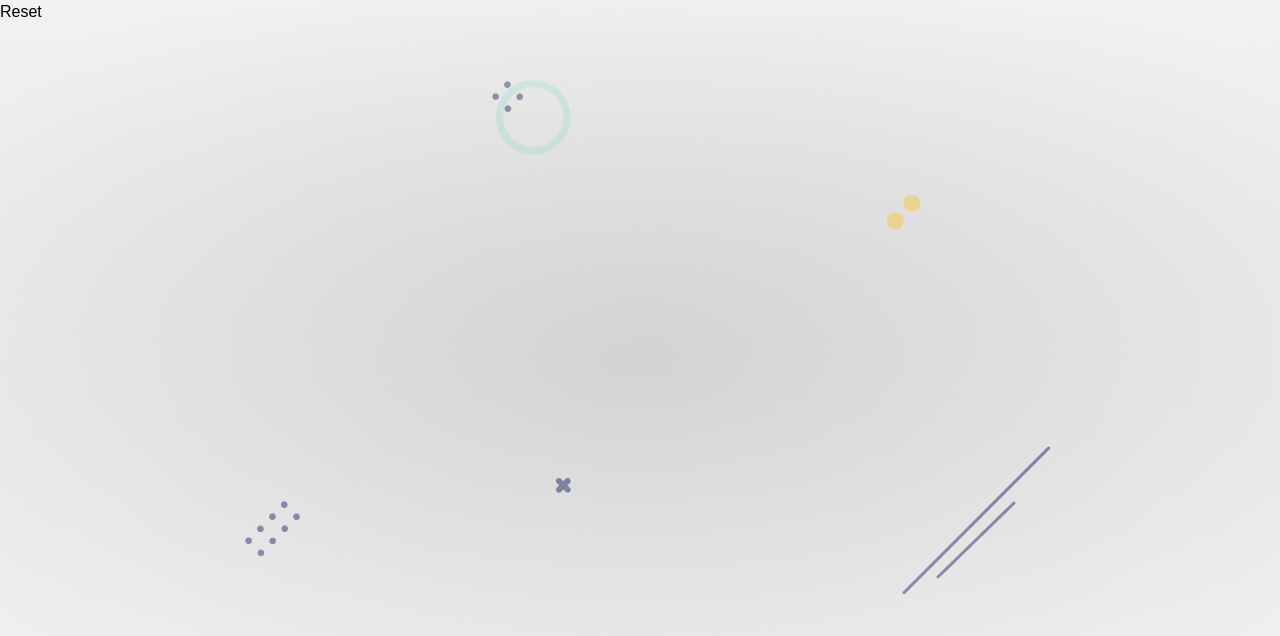
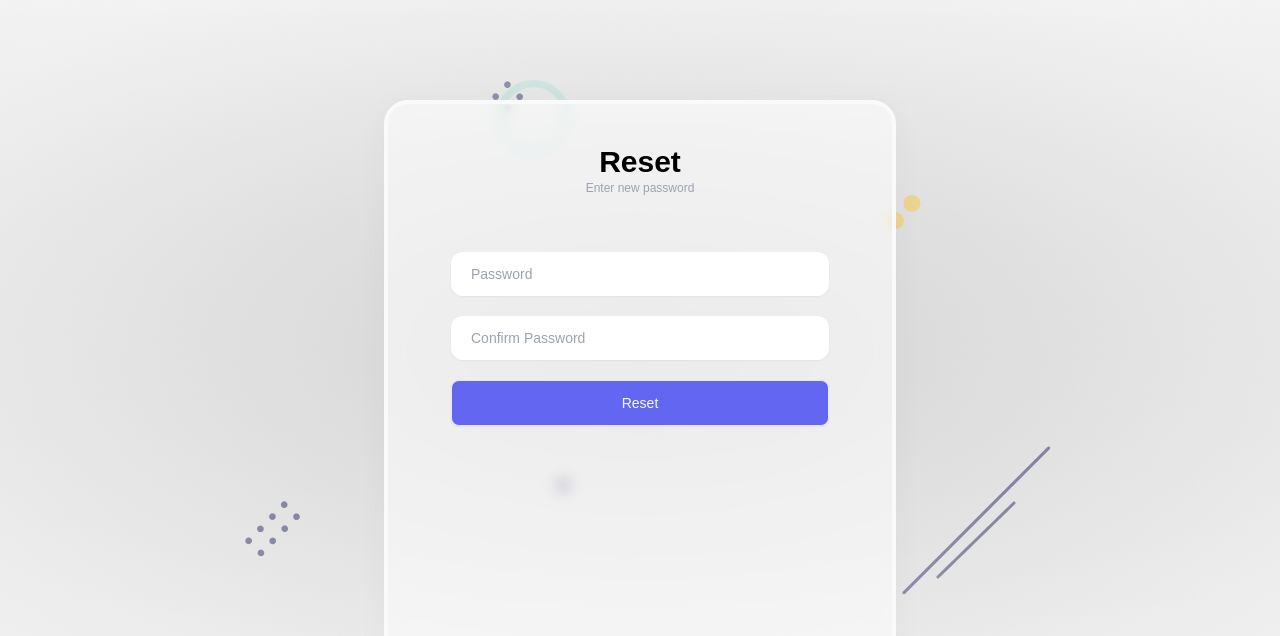
Before and after one commit to ralphbetta/mern-auth-flow, a React (Create React App) app in the folder client/: page /reset in a window 1280 px wide. Shown: the top 636 px of the page. Built offline with nearby package versions, Linux system fonts and the light colour scheme.

Commit message:
completed password reset and recovery screen

```diff
--- a/client/src/helper/validate.js
+++ b/client/src/helper/validate.js
@@ -23,11 +23,22 @@ export async function passwordValidate(values){
     return errors;
 }
 
+
+export async function resetPasswordValidate(values){
+    const errors = {};
+
+    if(values.password != values.confirm_password){
+        errors.exist = toast.error("Password does not match....!");
+    }
+    return errors;
+}
+
+
 function passwordVerify(error = {}, values){
 
    var regularExpression = /^(?=.*[0-9])(?=.*[!@#$%^&*])[a-zA-Z0-9!@#$%^&*]{5,}$/;
 
-    if(!values.password){
+    if(!values. password){
         error.password = toast.error("Password Required....!");
     }else if(values.password.includes(" ")){
         error.password = toast.error("Invalid Password....!");
--- a/client/src/index.css
+++ b/client/src/index.css
@@ -23,12 +23,12 @@ body {
     }
 
     .textbox{
-        @apply border-0 px-5 py-3 rounded-xl w-3/4 shadow-sm text-lg;
+        @apply border-0 px-5 py-3 rounded-xl w-3/4 shadow-sm text-sm;
         @apply focus:outline-none;
     }
 
     .btn{
-        @apply border bg-indigo-500 w-3/4 py-3 rounded-lg text-gray-50 text-xl shadow-sm text-center;
+        @apply border bg-indigo-500 w-3/4 py-3 rounded-lg text-gray-50 text-sm shadow-sm text-center;
     }
 
     .btn:hover{
--- a/client/src/pages/Login.js
+++ b/client/src/pages/Login.js
@@ -56,7 +56,7 @@ const Login = () => {
 
       </form>
        <p className={showPassword ? "hidden":"text-center my-5 text-gray-500 text-sm"}>Not a Member? <a href="/register" className=" text-red-600">Register Now</a></p>
-       <p className={!showPassword ? "hidden":"text-center my-5 text-gray-500 text-sm"}>Forgot Password? <a href="/register" className=" text-red-600">Recover Now</a></p>
+       <p className={!showPassword ? "hidden":"text-center my-5 text-gray-500 text-sm"}>Forgot Password? <a href="/recovery" className=" text-red-600">Recover Now</a></p>
 
       </div>
     </div>
--- a/client/src/pages/Recovery.js
+++ b/client/src/pages/Recovery.js
@@ -1,8 +1,59 @@
-import React from 'react'
+import React, {useState} from 'react';
+import profile from '../assets/profile.png';
+import { Toaster } from 'react-hot-toast';
+import { useFormik } from 'formik';
+import { usernameValidate, passwordValidate } from '../helper/validate';
+
 
 const Recovery = () => {
+
+  const [showPassword, setShowPassword] = useState(false);
+
+  const formik = useFormik({
+    initialValues: {
+      username: '',
+      password: '',
+    },
+    validate: !showPassword? usernameValidate:passwordValidate,
+    validateOnBlur: false,
+    validateOnChange: false,
+    onSubmit: async values => {
+      if(values.username != '' && !showPassword){
+        toggleFIeld();
+      }else if(values.password != ''){
+        console.log(values);
+        console.log(showPassword)
+      }
+
+
+
+    }
+  })
+
+  const toggleFIeld = ()=>{
+    setShowPassword(!showPassword);
+  }
   return (
-    <div>Recovery</div>
+    <div className='flex justify-center items-center w-[100%] h-screen'>
+      {/* This is where the errors will show in this page  */}
+      <Toaster position='top-center' reverseOrder={false} ></Toaster>
+
+      <div className="glass">
+        <h1 className=" text-black font-black text-3xl text-center mt-10">Recovery</h1>
+        <p className="mt-5 text-gray-400 text-xs align-middle text-center px-[25%]"> Enter OTP to recover password.</p>
+
+        <p className="mt-12 mb-2 text-gray-400 text-[10px] align-middle text-center px-[10%]"> Enter 6 digit OTP sent to your email address</p>
+      <form action="" onSubmit={formik.handleSubmit} className="">
+      <div className="flex flex-col justify-center items-center space-y-5">
+      <input {...formik.getFieldProps('username')} type="numbr" placeholder='_  _  _  _' className="textbox text-center" />
+       <button type='submit' className='btn'>Recover</button>
+      </div>
+
+      </form>
+       <p className="text-center my-5 text-gray-500 text-xs">Can't get OTP? <a href="/register" className=" text-red-600">Resend</a></p>
+
+      </div>
+    </div>
   )
 }
 
--- a/client/src/pages/Reset.js
+++ b/client/src/pages/Reset.js
@@ -1,8 +1,63 @@
-import React from 'react'
+import React, {useState} from 'react';
+import profile from '../assets/profile.png';
+import { Toaster } from 'react-hot-toast';
+import { useFormik } from 'formik';
+import { resetPasswordValidate } from '../helper/validate';
+
 
 const Reset = () => {
+
+  const [showPassword, setShowPassword] = useState(false);
+
+  const formik = useFormik({
+    initialValues: {
+      password: '',
+      confirm_password: '',
+    },
+    validate: resetPasswordValidate,
+    validateOnBlur: false,
+    validateOnChange: false,
+    onSubmit: async values => {
+      if(values.username != '' && !showPassword){
+        toggleFIeld();
+      }else if(values.password != ''){
+        console.log(values);
+        console.log(showPassword)
+      }
+
+
+
+    }
+  })
+
+  const toggleFIeld = ()=>{
+    setShowPassword(!showPassword);
+  }
   return (
-    <div>Reset</div>
+    <div className='flex justify-center items-center w-[100%] h-screen'>
+      {/* This is where the errors will show in this page  */}
+      <Toaster position='top-center' reverseOrder={false} ></Toaster>
+
+      <div className="glass">
+        <h1 className=" text-black font-black text-3xl text-center mt-10">Reset</h1>
+      <form action="" onSubmit={formik.handleSubmit} className="">
+
+      <p className="text-gray-400 text-xs text-center"> Enter new password</p>
+
+
+      <div className="flex flex-col justify-center items-center space-y-5 mt-14">
+      <input {...formik.getFieldProps('password')} type="password" placeholder='Password' className="textbox" />
+      <input {...formik.getFieldProps('confirm_password')} type="password" placeholder='Confirm Password' className="textbox my-0" />
+      </div>
+
+      <div className=' flex justify-center mt-5'>
+      <button type='submit' className='btn'>Reset</button>
+      </div>
+
+      </form>
+
+      </div>
+    </div>
   )
 }
 
```
